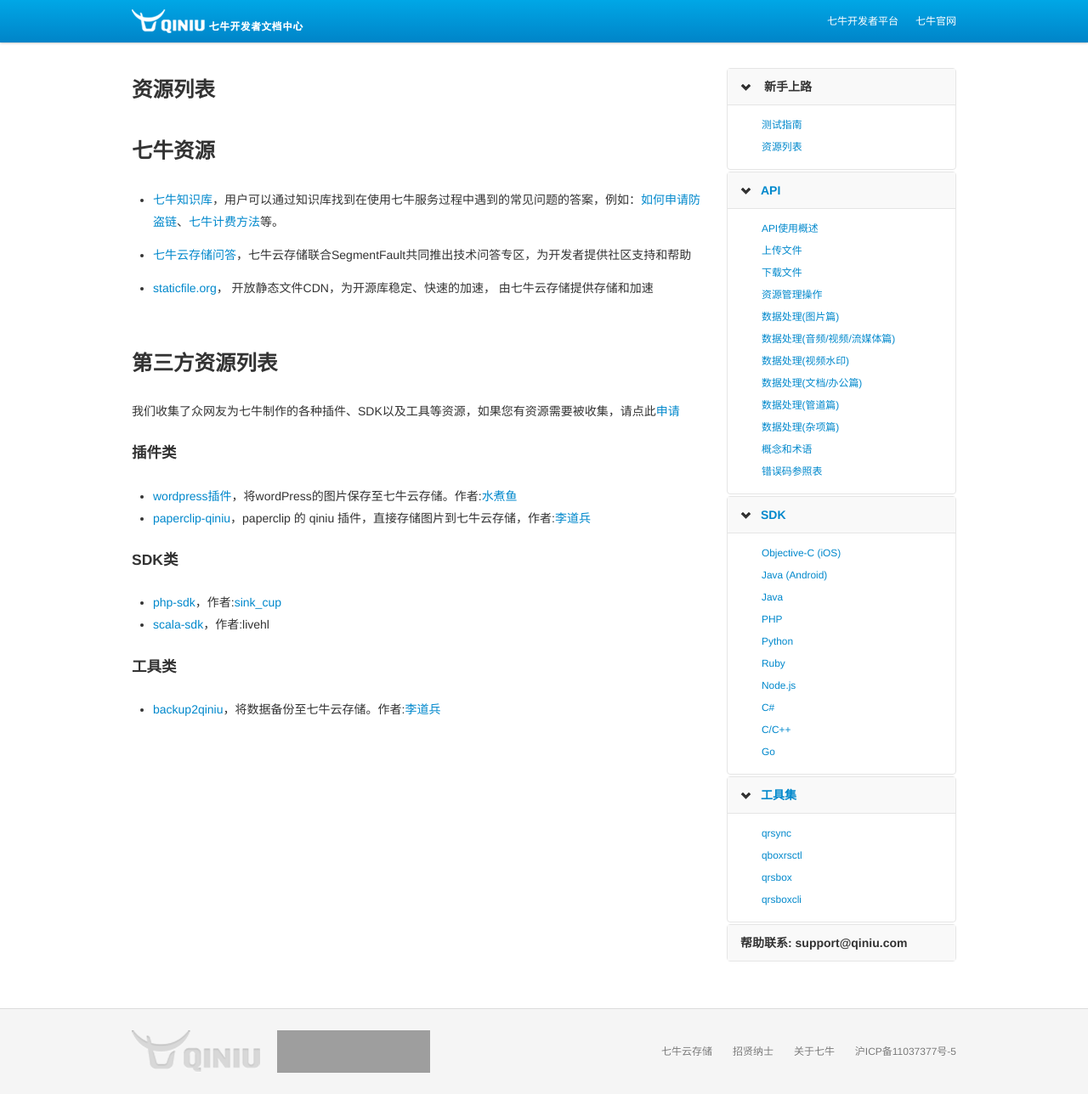
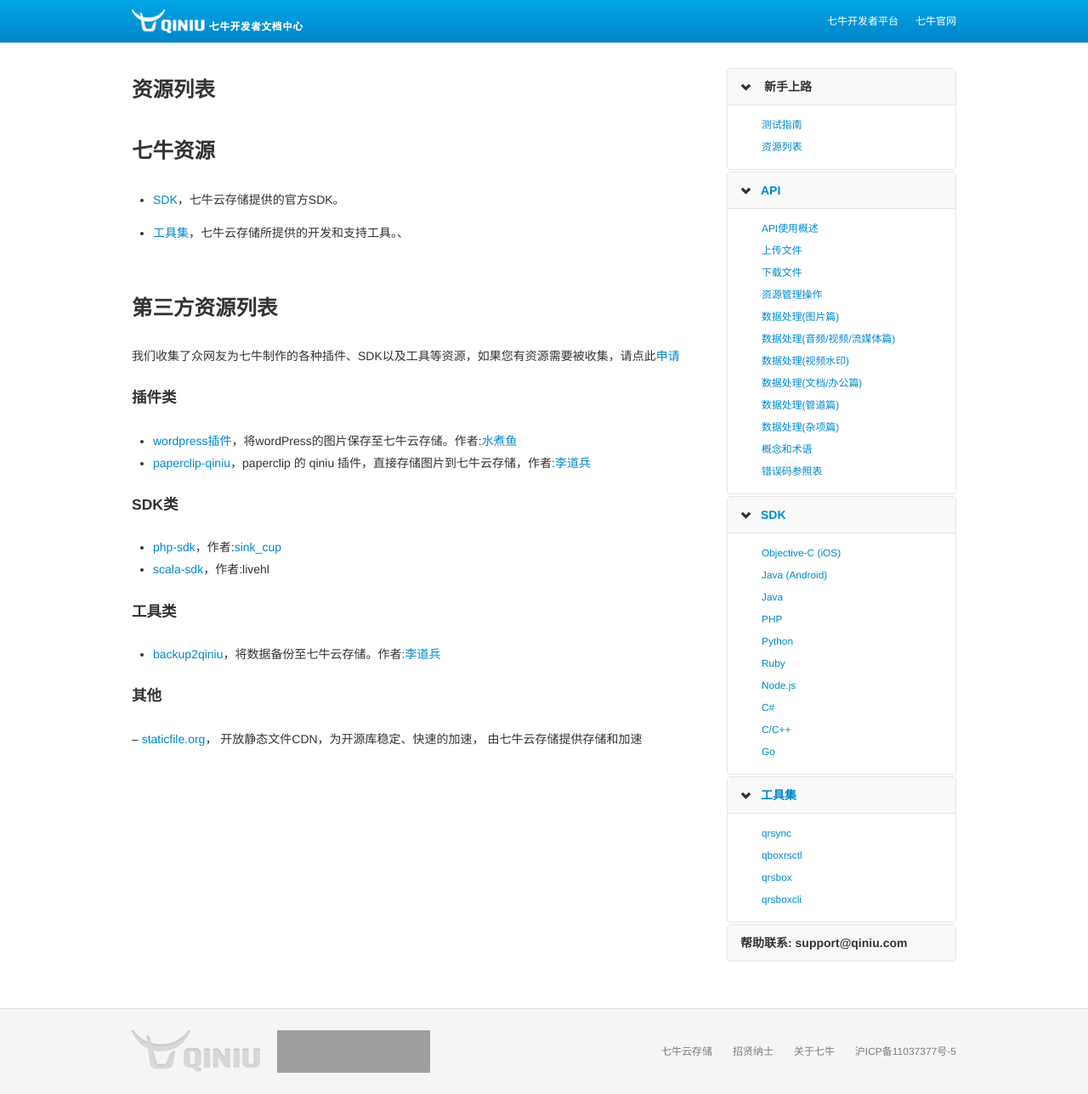
Before and after one commit to qiniu/docs.qiniu.com, a Jekyll site: the page built from resources/index.markdown, in a window 1280 px wide and 1288 px high. Shown: the whole window at 85% size. Built offline with Jekyll 4.4.1, drawn with Linux system fonts in a browser that asks for light colours; nearby versions of some CDN libraries; library files that are not in the unit come from our copies; grey boxes are pictures that could not be loaded.

Commit message:
adjust resources

```diff
--- a/res-list/index.markdown
+++ b/resources/index.markdown
@@ -5,11 +5,9 @@
 
 # 七牛资源
 
-- [七牛知识库](http://kb.qiniu.com/_list)，用户可以通过知识库找到在使用七牛服务过程中遇到的常见问题的答案，例如：[如何申请防盗链](http://kb.qiniu.com/52irs1co)、[七牛计费方法](http://kb.qiniu.com/charging)等。
+- [SDK](http://docs.qiniu.com/sdk/index.html)，七牛云存储提供的官方SDK。
 
-- [七牛云存储问答](http://segmentfault.com/qiniu)，七牛云存储联合SegmentFault共同推出技术问答专区，为开发者提供社区支持和帮助
-
-- [staticfile.org](http://staticfile.org)， 开放静态文件CDN，为开源库稳定、快速的加速， 由七牛云存储提供存储和加速
+- [工具集](http://docs.qiniu.com/tools/v6/index.html)，七牛云存储所提供的开发和支持工具。、
 
 # 第三方资源列表
 
@@ -28,3 +26,7 @@
 ## 工具类
 
 - [backup2qiniu](https://github.com/lidaobing/backup2qiniu)，将数据备份至七牛云存储。作者:[李道兵](http://blog.lidaobing.com)
+
+## 其他
+
+-- [staticfile.org](http://staticfile.org)， 开放静态文件CDN，为开源库稳定、快速的加速， 由七牛云存储提供存储和加速
```
